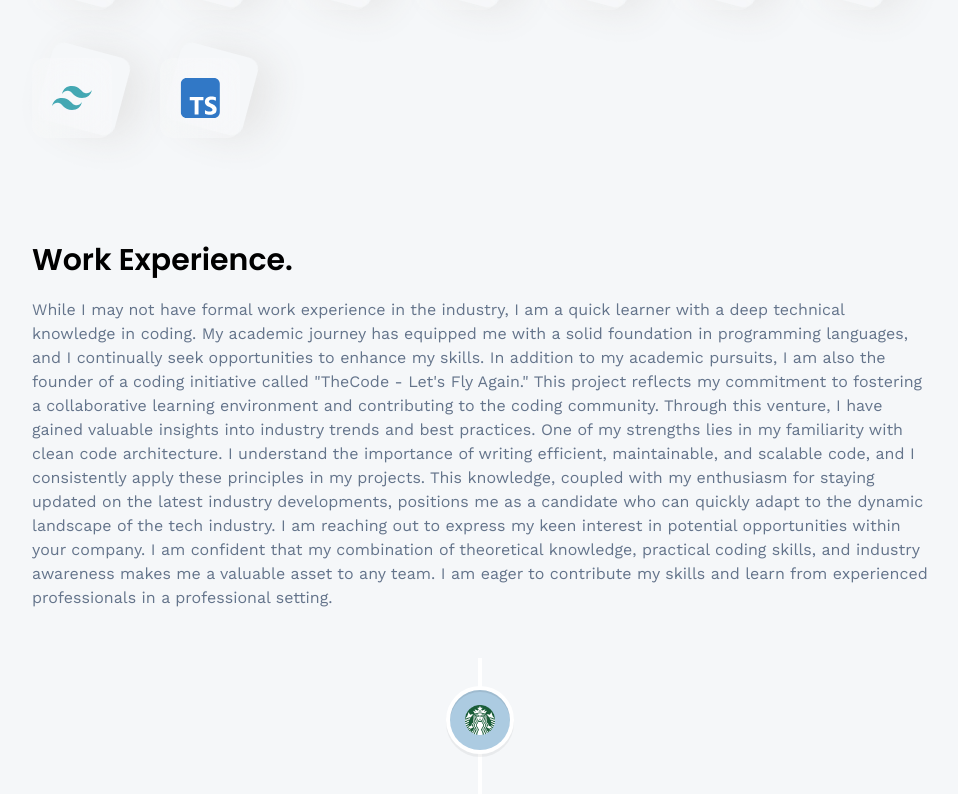
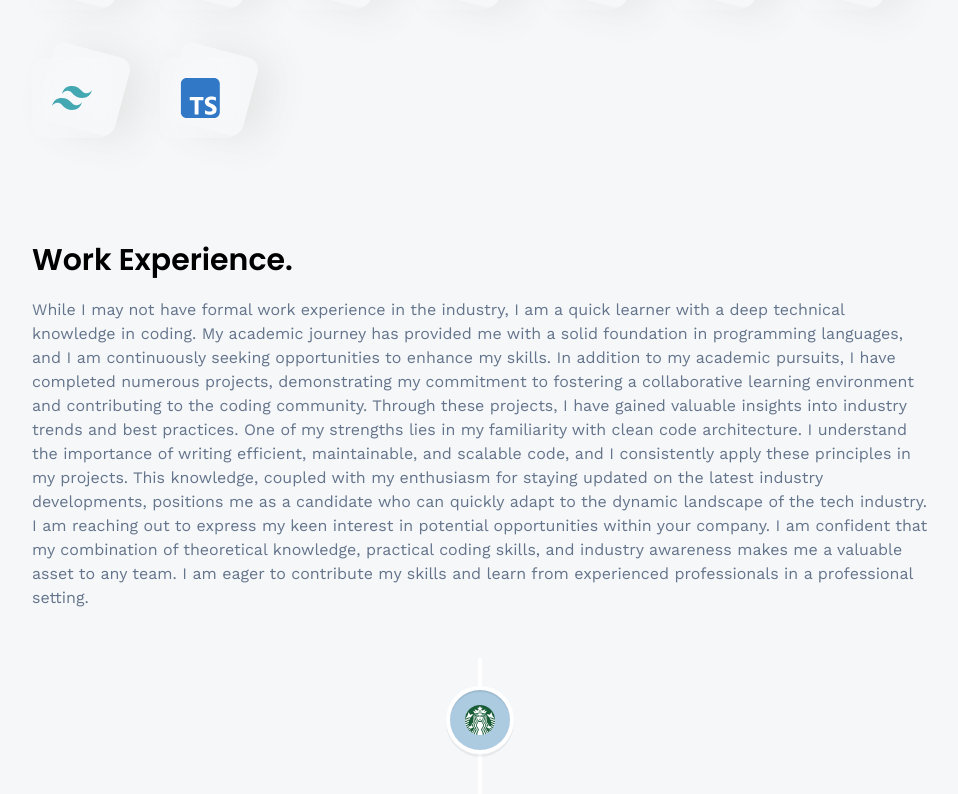
Before and after one commit to Ayushraaj/Portfolio, a React (Vite) app: page /about in a window 1280 px wide. Shown: the part 622-1416 px from the top of the page, without its empty margins (160-1118 px from the left). Built offline with nearby package versions, Linux system fonts and the light colour scheme; no server answers.

Commit message:
Update About.jsx

```diff
--- a/src/pages/About.jsx
+++ b/src/pages/About.jsx
@@ -50,9 +50,9 @@ When not in the front of a computer, can be found reading books or dancing.
         <h3 className='subhead-text'>Work Experience.</h3>
         <div className='mt-5 flex flex-col gap-3 text-slate-500'>
           <p>
-          While I may not have formal work experience in the industry, I am a quick learner with a deep technical knowledge in coding. My academic journey has equipped me with a solid foundation in programming languages, and I continually seek opportunities to enhance my skills.
+           While I may not have formal work experience in the industry, I am a quick learner with a deep technical knowledge in coding. My academic journey has provided me with a solid foundation in programming languages, and I am continuously seeking opportunities to enhance my skills.
 
-In addition to my academic pursuits, I am also the founder of a coding initiative called "TheCode - Let's Fly Again." This project reflects my commitment to fostering a collaborative learning environment and contributing to the coding community. Through this venture, I have gained valuable insights into industry trends and best practices.
+In addition to my academic pursuits, I have completed numerous projects, demonstrating my commitment to fostering a collaborative learning environment and contributing to the coding community. Through these projects, I have gained valuable insights into industry trends and best practices.
 
 One of my strengths lies in my familiarity with clean code architecture. I understand the importance of writing efficient, maintainable, and scalable code, and I consistently apply these principles in my projects. This knowledge, coupled with my enthusiasm for staying updated on the latest industry developments, positions me as a candidate who can quickly adapt to the dynamic landscape of the tech industry.
 
```
